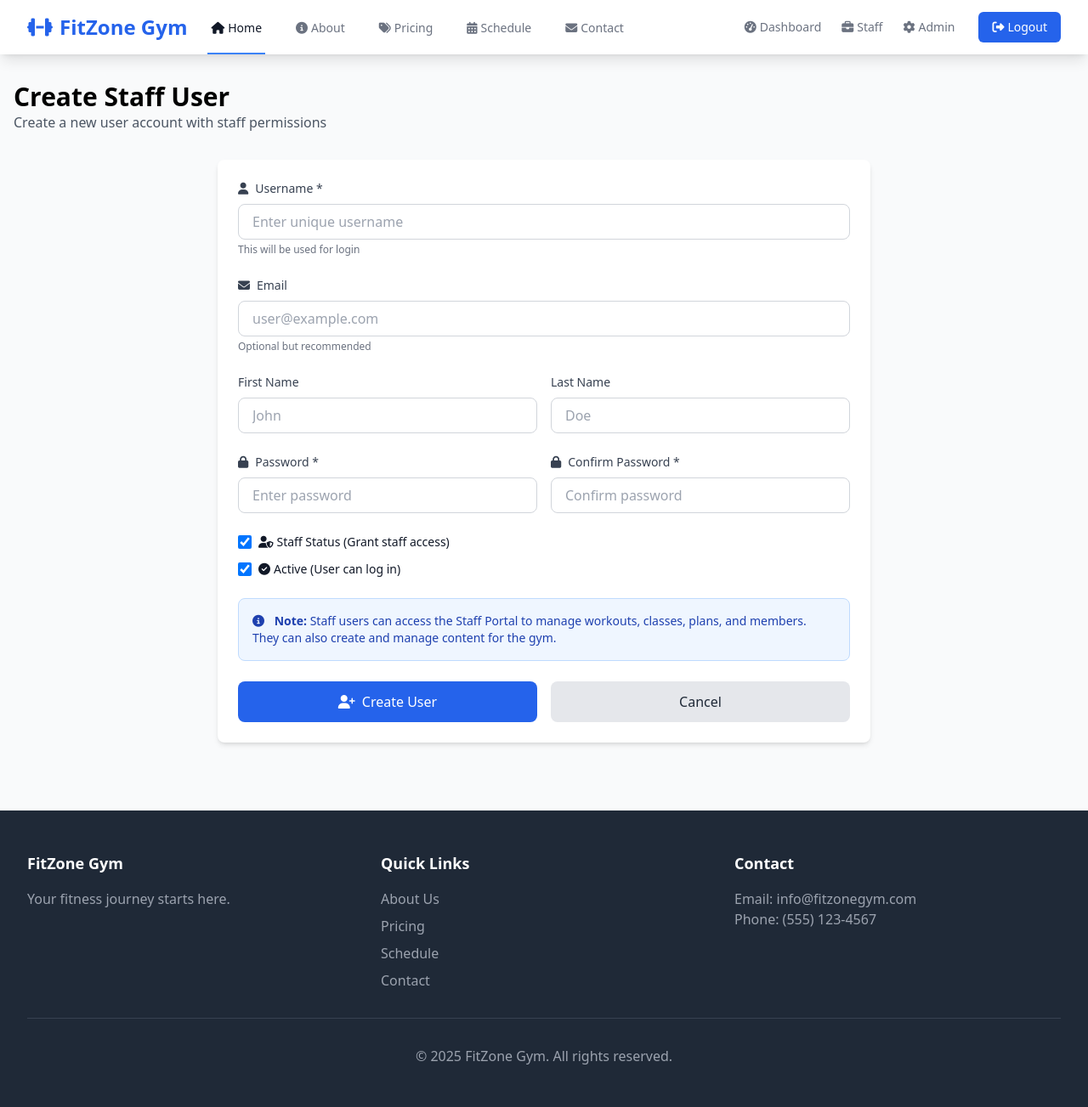
After one commit to kiruuuuuuu/fitzone-gym, a Django app: page /staff/staff-users/create/ in a window 1280 px wide. The commit adds this page. Shown: the whole page at 85% size. Run offline with Django 5.2, Linux system fonts and the light colour scheme; the visitor is signed in with stand-in values (Sample User, id 1); data that the repository does not hold is empty; some libraries are stand-ins or nearby versions.

Commit message:
Add Staff User Management: Create staff users and toggle staff status from Staff Portal

```diff
--- a/staff/urls.py
+++ b/staff/urls.py
@@ -41,4 +41,9 @@ urlpatterns = [
     path('challenges/', views.ChallengeListView.as_view(), name='challenge_list'),
     path('challenges/create/', views.challenge_create, name='challenge_create'),
     path('challenges/<int:challenge_id>/edit/', views.challenge_edit, name='challenge_edit'),
+
+    # Staff User Management
+    path('staff-users/', views.StaffUserListView.as_view(), name='staff_user_list'),
+    path('staff-users/create/', views.staff_user_create, name='staff_user_create'),
+    path('staff-users/<int:user_id>/toggle-staff/', views.toggle_staff_status, name='toggle_staff_status'),
 ]
--- a/staff/views.py
+++ b/staff/views.py
@@ -1,6 +1,7 @@
 from django.shortcuts import render, redirect, get_object_or_404
 from django.contrib.auth.decorators import login_required
 from django.contrib import messages
+from django.core.exceptions import PermissionDenied
 from django.utils import timezone
 from django.db.models import Count, Sum, Q
 from django.views.decorators.http import require_POST
@@ -746,6 +747,113 @@ def challenge_edit(request, challenge_id):
     })
 
 
+# Staff User Management Views
+@method_decorator(login_required, name='dispatch')
+class StaffUserListView(StaffRequiredMixin, ListView):
+    """List all users (staff and members) for staff management"""
+    template_name = 'staff/staff_user_list.html'
+    context_object_name = 'users'
+    paginate_by = 20
+
+    def get_queryset(self):
+        queryset = CustomUser.objects.all()
+
+        # Filter by staff status
+        staff_filter = self.request.GET.get('filter')
+        if staff_filter == 'staff':
+            queryset = queryset.filter(is_staff=True)
+        elif staff_filter == 'members':
+            queryset = queryset.filter(is_staff=False)
+
+        # Search functionality
+        search_query = self.request.GET.get('search')
+        if search_query:
+            queryset = queryset.filter(
+                Q(username__icontains=search_query) |
+                Q(email__icontains=search_query) |
+                Q(first_name__icontains=search_query) |
+                Q(last_name__icontains=search_query)
+            )
+
+        return queryset.order_by('-is_staff', '-created_at')
+
+    def get_context_data(self, **kwargs):
+        context = super().get_context_data(**kwargs)
+        context['search_query'] = self.request.GET.get('search', '')
+        context['filter'] = self.request.GET.get('filter', 'all')
+        context['total_staff'] = CustomUser.objects.filter(is_staff=True).count()
+        context['total_members'] = CustomUser.objects.filter(is_staff=False).count()
+        return context
+
+
+@login_required
+def staff_user_create(request):
+    """Create a new staff user"""
+    if not request.user.is_staff:
+        raise PermissionDenied("You do not have permission to access this page.")
+
+    if request.method == 'POST':
+        username = request.POST.get('username')
+        email = request.POST.get('email')
+        password = request.POST.get('password')
+        password_confirm = request.POST.get('password_confirm')
+        first_name = request.POST.get('first_name', '')
+        last_name = request.POST.get('last_name', '')
+        is_staff = request.POST.get('is_staff') == 'on'
+        is_active = request.POST.get('is_active', 'on') == 'on'
+
+        # Validation
+        if not username or not password:
+            messages.error(request, 'Username and password are required.')
+        elif password != password_confirm:
+            messages.error(request, 'Passwords do not match.')
+        elif CustomUser.objects.filter(username=username).exists():
+            messages.error(request, 'Username already exists.')
+        elif email and CustomUser.objects.filter(email=email).exists():
+            messages.error(request, 'Email already exists.')
+        else:
+            try:
+                user = CustomUser.objects.create_user(
+                    username=username,
+                    email=email if email else None,
+                    password=password,
+                    first_name=first_name,
+                    last_name=last_name,
+                    is_staff=is_staff,
+                    is_active=is_active
+                )
+                messages.success(request, f'User "{user.username}" created successfully!')
+                return redirect('staff:staff_user_list')
+            except Exception as e:
+                messages.error(request, f'Error creating user: {str(e)}')
+
+    return render(request, 'staff/staff_user_form.html', {'action': 'Create'})
+
+
+@login_required
+@require_POST
+def toggle_staff_status(request, user_id):
+    """Toggle staff status for an existing user"""
+    if not request.user.is_staff:
+        raise PermissionDenied("You do not have permission to access this page.")
+
+    # Prevent users from removing their own staff status
+    if request.user.id == int(user_id):
+        messages.error(request, 'You cannot change your own staff status.')
+        return redirect('staff:staff_user_list')
+
+    user = get_object_or_404(CustomUser, id=user_id)
+
+    # Toggle staff status
+    user.is_staff = not user.is_staff
+    user.save()
+
+    status = 'staff member' if user.is_staff else 'regular member'
+    messages.success(request, f'User "{user.username}" is now a {status}.')
+
+    return redirect('staff:staff_user_list')
+
+
 # Trainer Portal Views
 @login_required
 def trainer_schedule(request):
--- a/templates/staff/dashboard.html
+++ b/templates/staff/dashboard.html
@@ -104,6 +104,9 @@
                 <a href="{% url 'staff:reports' %}" class="block w-full bg-teal-600 text-white text-center py-3 rounded-lg hover:bg-teal-700 transition">
                     <i class="fas fa-chart-bar mr-2"></i>View Reports
                 </a>
+                <a href="{% url 'staff:staff_user_list' %}" class="block w-full bg-indigo-600 text-white text-center py-3 rounded-lg hover:bg-indigo-700 transition">
+                    <i class="fas fa-user-shield mr-2"></i>Manage Staff Users
+                </a>
             </div>
         </div>
     </div>
--- /dev/null
+++ b/templates/staff/staff_user_form.html
@@ -0,0 +1,111 @@
+{% extends 'base.html' %}
+{% load static %}
+
+{% block title %}{{ action }} Staff User{% endblock %}
+
+{% block content %}
+<div class="container mx-auto px-4 py-8">
+    <div class="mb-8">
+        <h1 class="text-3xl font-bold">{{ action }} Staff User</h1>
+        <p class="text-gray-600">Create a new user account with staff permissions</p>
+    </div>
+
+    <div class="max-w-3xl mx-auto bg-white rounded-lg shadow-md p-6">
+        <form method="POST">
+            {% csrf_token %}
+
+            <div class="mb-6">
+                <label for="username" class="block text-sm font-medium text-gray-700 mb-2">
+                    <i class="fas fa-user mr-2"></i>Username *
+                </label>
+                <input type="text" id="username" name="username" required
+                       class="w-full px-4 py-2 border border-gray-300 rounded-lg focus:ring-2 focus:ring-blue-500 focus:border-transparent"
+                       placeholder="Enter unique username">
+                <p class="text-xs text-gray-500 mt-1">This will be used for login</p>
+            </div>
+
+            <div class="mb-6">
+                <label for="email" class="block text-sm font-medium text-gray-700 mb-2">
+                    <i class="fas fa-envelope mr-2"></i>Email
+                </label>
+                <input type="email" id="email" name="email"
+                       class="w-full px-4 py-2 border border-gray-300 rounded-lg focus:ring-2 focus:ring-blue-500 focus:border-transparent"
+                       placeholder="user@example.com">
+                <p class="text-xs text-gray-500 mt-1">Optional but recommended</p>
+            </div>
+
+            <div class="grid grid-cols-1 md:grid-cols-2 gap-4 mb-6">
+                <div>
+                    <label for="first_name" class="block text-sm font-medium text-gray-700 mb-2">
+                        First Name
+                    </label>
+                    <input type="text" id="first_name" name="first_name"
+                           class="w-full px-4 py-2 border border-gray-300 rounded-lg focus:ring-2 focus:ring-blue-500 focus:border-transparent"
+                           placeholder="John">
+                </div>
+                <div>
+                    <label for="last_name" class="block text-sm font-medium text-gray-700 mb-2">
+                        Last Name
+                    </label>
+                    <input type="text" id="last_name" name="last_name"
+                           class="w-full px-4 py-2 border border-gray-300 rounded-lg focus:ring-2 focus:ring-blue-500 focus:border-transparent"
+                           placeholder="Doe">
+                </div>
+            </div>
+
+            <div class="grid grid-cols-1 md:grid-cols-2 gap-4 mb-6">
+                <div>
+                    <label for="password" class="block text-sm font-medium text-gray-700 mb-2">
+                        <i class="fas fa-lock mr-2"></i>Password *
+                    </label>
+                    <input type="password" id="password" name="password" required
+                           class="w-full px-4 py-2 border border-gray-300 rounded-lg focus:ring-2 focus:ring-blue-500 focus:border-transparent"
+                           placeholder="Enter password">
+                </div>
+                <div>
+                    <label for="password_confirm" class="block text-sm font-medium text-gray-700 mb-2">
+                        <i class="fas fa-lock mr-2"></i>Confirm Password *
+                    </label>
+                    <input type="password" id="password_confirm" name="password_confirm" required
+                           class="w-full px-4 py-2 border border-gray-300 rounded-lg focus:ring-2 focus:ring-blue-500 focus:border-transparent"
+                           placeholder="Confirm password">
+                </div>
+            </div>
+
+            <div class="mb-6 space-y-3">
+                <div class="flex items-center">
+                    <input type="checkbox" id="is_staff" name="is_staff" checked
+                           class="h-4 w-4 text-blue-600 focus:ring-blue-500 border-gray-300 rounded">
+                    <label for="is_staff" class="ml-2 block text-sm text-gray-900">
+                        <i class="fas fa-user-shield mr-1"></i>Staff Status (Grant staff access)
+                    </label>
+                </div>
+                <div class="flex items-center">
+                    <input type="checkbox" id="is_active" name="is_active" checked
+                           class="h-4 w-4 text-blue-600 focus:ring-blue-500 border-gray-300 rounded">
+                    <label for="is_active" class="ml-2 block text-sm text-gray-900">
+                        <i class="fas fa-check-circle mr-1"></i>Active (User can log in)
+                    </label>
+                </div>
+            </div>
+
+            <div class="bg-blue-50 border border-blue-200 rounded-lg p-4 mb-6">
+                <p class="text-sm text-blue-800">
+                    <i class="fas fa-info-circle mr-2"></i>
+                    <strong>Note:</strong> Staff users can access the Staff Portal to manage workouts, classes, plans, and members.
+                    They can also create and manage content for the gym.
+                </p>
+            </div>
+
+            <div class="flex gap-4">
+                <button type="submit" class="flex-1 bg-blue-600 text-white py-3 rounded-lg hover:bg-blue-700 transition">
+                    <i class="fas fa-user-plus mr-2"></i>{{ action }} User
+                </button>
+                <a href="{% url 'staff:staff_user_list' %}" class="flex-1 bg-gray-200 text-gray-800 py-3 rounded-lg hover:bg-gray-300 transition text-center">
+                    Cancel
+                </a>
+            </div>
+        </form>
+    </div>
+</div>
+{% endblock %}
```
Also changed, not shown: templates/staff/staff_user_list.html (added, +171 -0 lines), theme/static/css/styles.css (+29 -0 lines).
